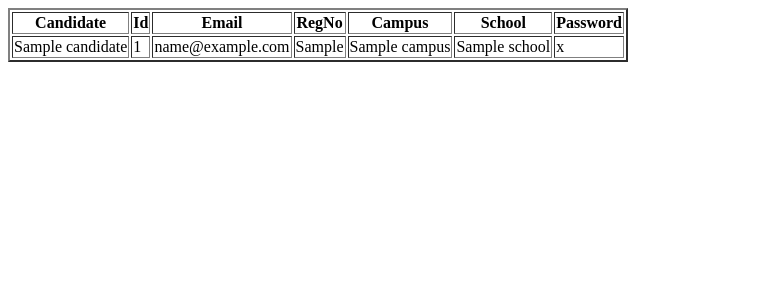
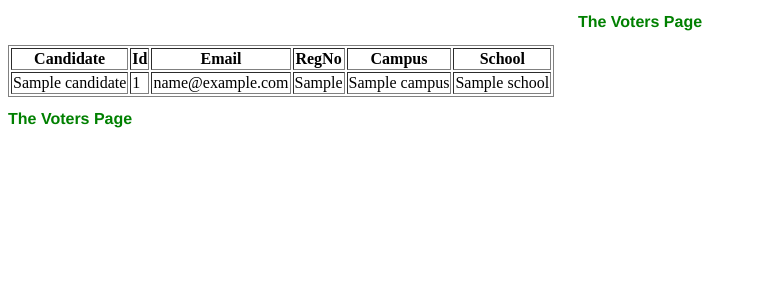
Before and after one commit to Bremmy679/CampusVoterSystem, a Flask app: template templates/votesResult.html in a window 1280 px wide. Shown: the top 300 px of the page, without its empty margins (0-757 px from the left). Run offline with Flask 3, Linux system fonts and the light colour scheme; the template is opened without the code that fills it: most values are stand-ins (such as "Sample title", 1, 10 or a date in 2020).

Commit message:
Votes Results page base implementation

```diff
--- a/templates/votesResult.html
+++ b/templates/votesResult.html
@@ -1,5 +1,9 @@
-{% extends "base.html" %} {% block title %}Votes Result{% endblock %} {% block content %}
-<table border="2">
+{% extends "base.html" %} {% block title %}Votes Result{% endblock %} {% block header %}
+<h2 style="color: green; font-size: medium; font-family: 'Franklin Gothic Medium', 'Arial Narrow', Arial, sans-serif; font-weight: 600; text-transform: capitalize; text-align: center;">
+    The Voters Page
+</h2>
+{% endblock %} {% block content %}
+<table border="1" style="border-style: groove;border-spacing: 10%;">
     <thead>
         <tr>
             <th>Candidate</th>
@@ -8,7 +12,6 @@
             <th>RegNo</th>
             <th>Campus</th>
             <th>School</th>
-            <th>Password</th>
         </tr>
     </thead>
     <tbody>
@@ -20,9 +23,13 @@
             <td>{{candidate.regNo}}</td>
             <td>{{candidate.campus}}</td>
             <td>{{candidate.school}}</td>
-            <td>{{candidate.password}}</td>
         </tr>
         {% endfor %}
     </tbody>
 </table>
+{% endblock %} {% block footer %}
+<h2 style="color: green; font-size: medium; font-family: 'Franklin Gothic Medium', 'Arial Narrow', Arial, sans-serif; font-weight: 600;">
+    The Voters Page
+</h2>
+
 {% endblock %}
```
